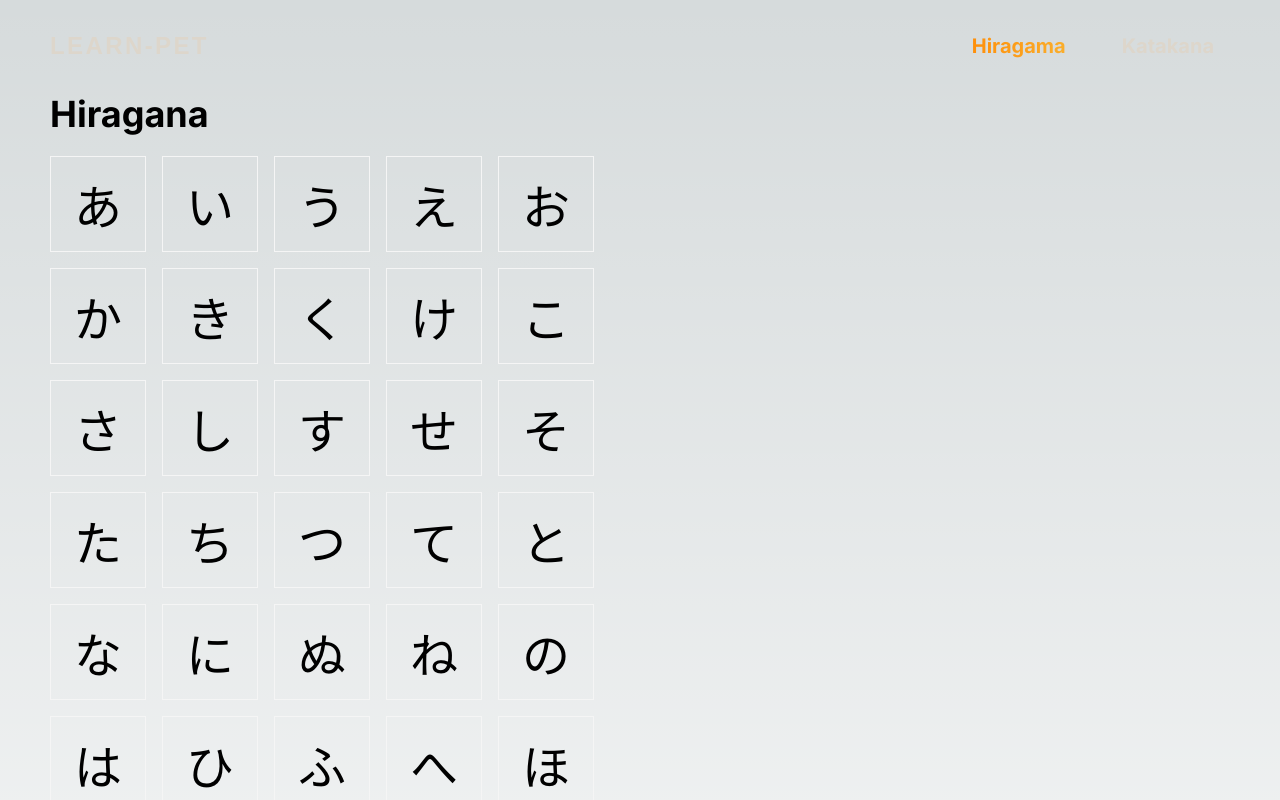
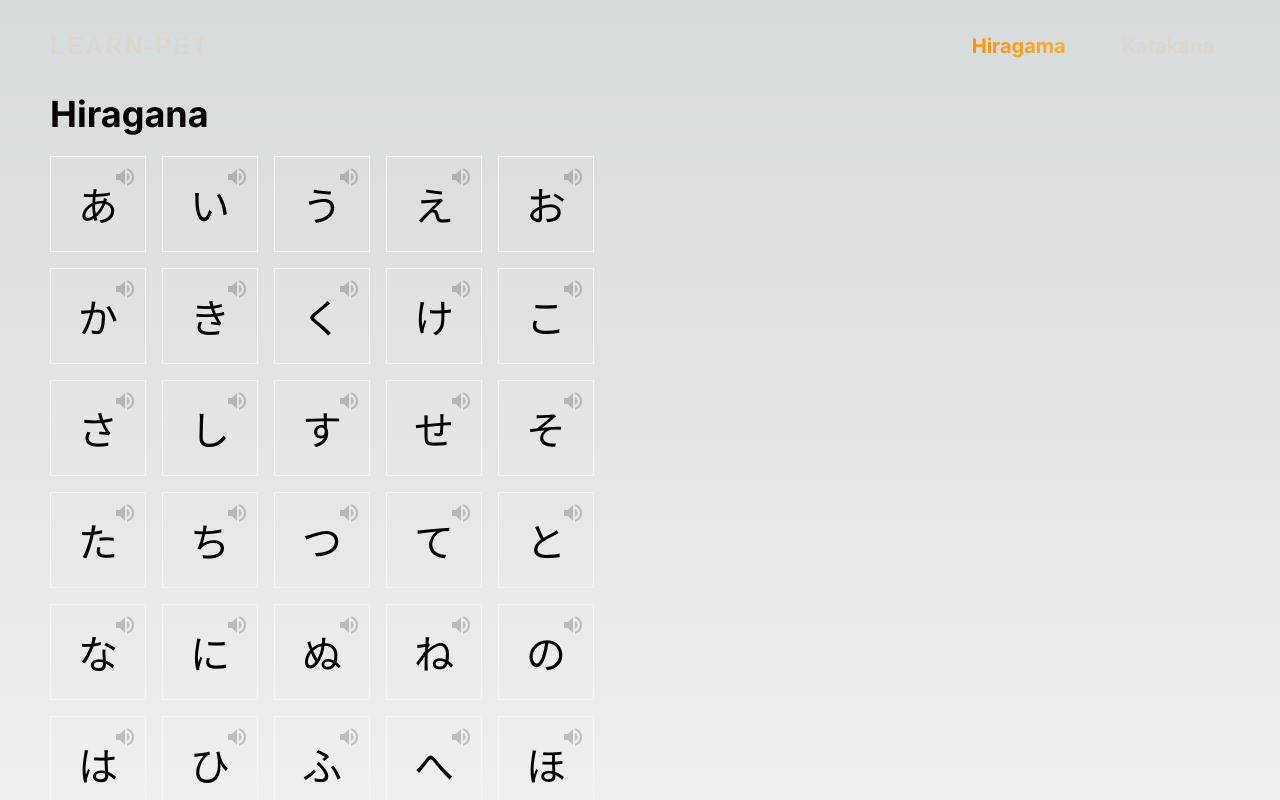
Before and after one commit to dimadidyk0/learn-nexjs, a Next.js app: page /hiragana in a window 1280 px wide. Shown: the top 800 px of the page. Built offline with nearby package versions, Linux system fonts and the light colour scheme.

Commit message:
feat: add matarial icons and update character component

```diff
--- a/src/components/domain/CharacterToLearn/CharacterToLearn.module.css
+++ b/src/components/domain/CharacterToLearn/CharacterToLearn.module.css
@@ -7,8 +7,24 @@
   align-items: center;
   justify-content: center;
   margin: 8px;
-  font-size: 48px;
+  font-size: 40px;
+  position: relative;
 }
 
 .character:first-of-type { margin-left: 0 }
 .character:last-of-type { margin-right: 0 }
+
+.soundIcon {
+  position: absolute;
+  top: 8px;
+  right: 8px;
+  cursor: pointer;
+  opacity: 0.2;
+  height: 20px;
+  width: 20px;
+  transition: opacity 0.1s ease-in-out;
+}
+
+.soundIcon:hover {
+  opacity: 1;
+}
--- a/src/components/domain/CharacterToLearn/CharacterToLearn.tsx
+++ b/src/components/domain/CharacterToLearn/CharacterToLearn.tsx
@@ -1,16 +1,19 @@
 "use client";
 
 import React from 'react';
+import VolumeUpIcon from '@mui/icons-material/VolumeUp';
+import { readme } from '@/services/readme';
 import s from './CharacterToLearn.module.css';
-import { readme } from '@/services/readme';
 
 type Props = {
   character: string;
 };
 
 export function CharacterToLearn({ character }: Props) {
-
   return (
-    <span onClick={() => readme(character)} className={s.character}>{character}</span>
+    <span className={s.character}>
+      {character}
+      <VolumeUpIcon onClick={() => readme(character)} className={s.soundIcon} />
+    </span>
   )
 };
```
Also changed, not shown: package.json (+8 -4 lines), 1 other file (tests, documents, lock files or other folders).
